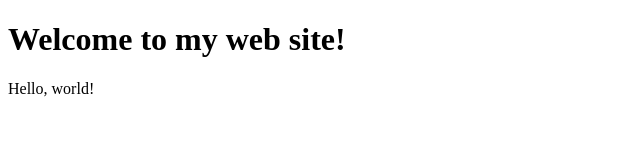
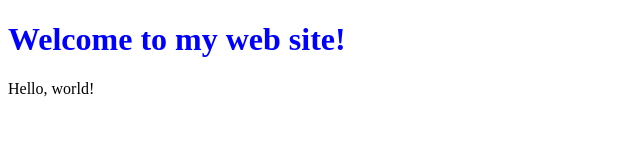
Before and after one commit to emwdenlea/helloWorld, a plain HTML site: page index.html in a window 1280 px wide. Shown: the whole page, without its empty margins (0-640 px from the left). Drawn offline with Linux system fonts and the light colour scheme.

Commit message:
added inline style to header

```diff
--- a/index.html
+++ b/index.html
@@ -6,7 +6,7 @@
     <title>HelloWorld</title>
 </head>
 <body>
-    <h1>Welcome to my web site!</h1>
+    <h1 style="color:blue;">Welcome to my web site!</h1>
     <p>Hello, world!</p>
 </body>
 </html>
```
